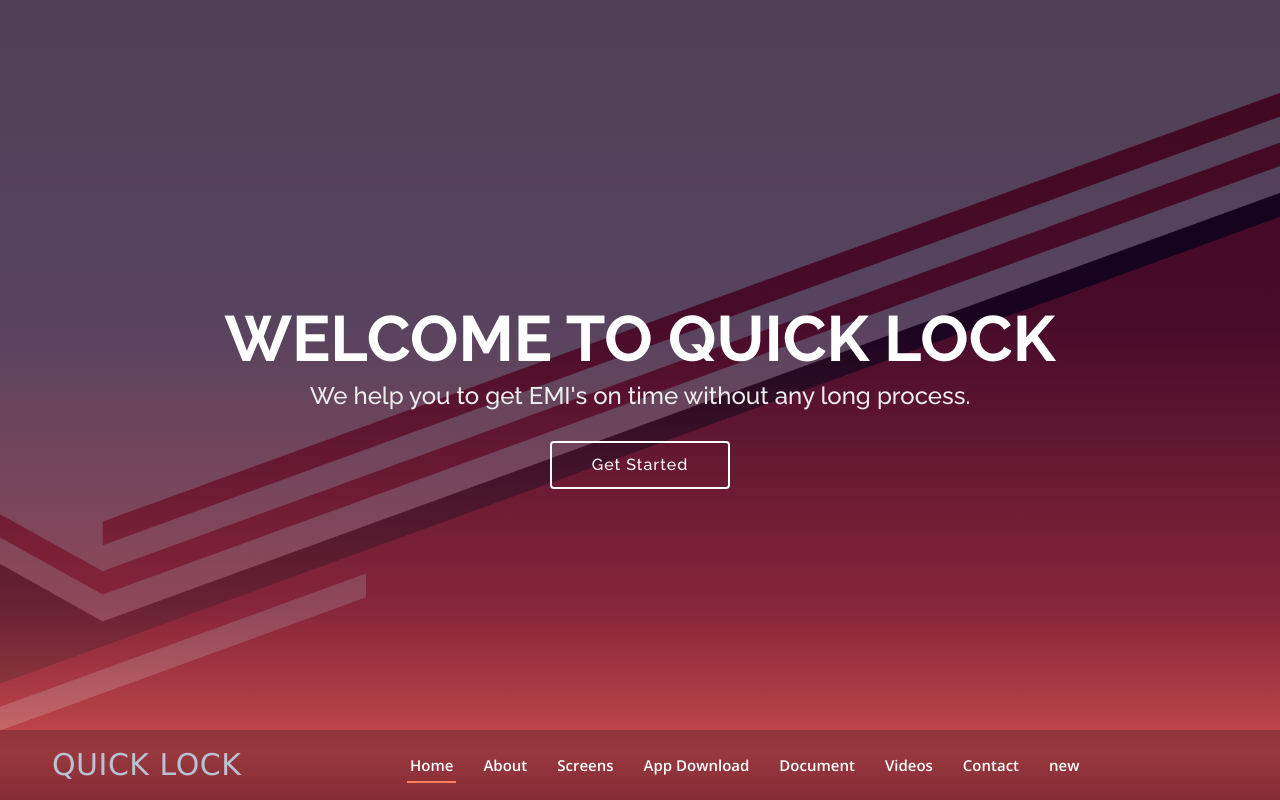
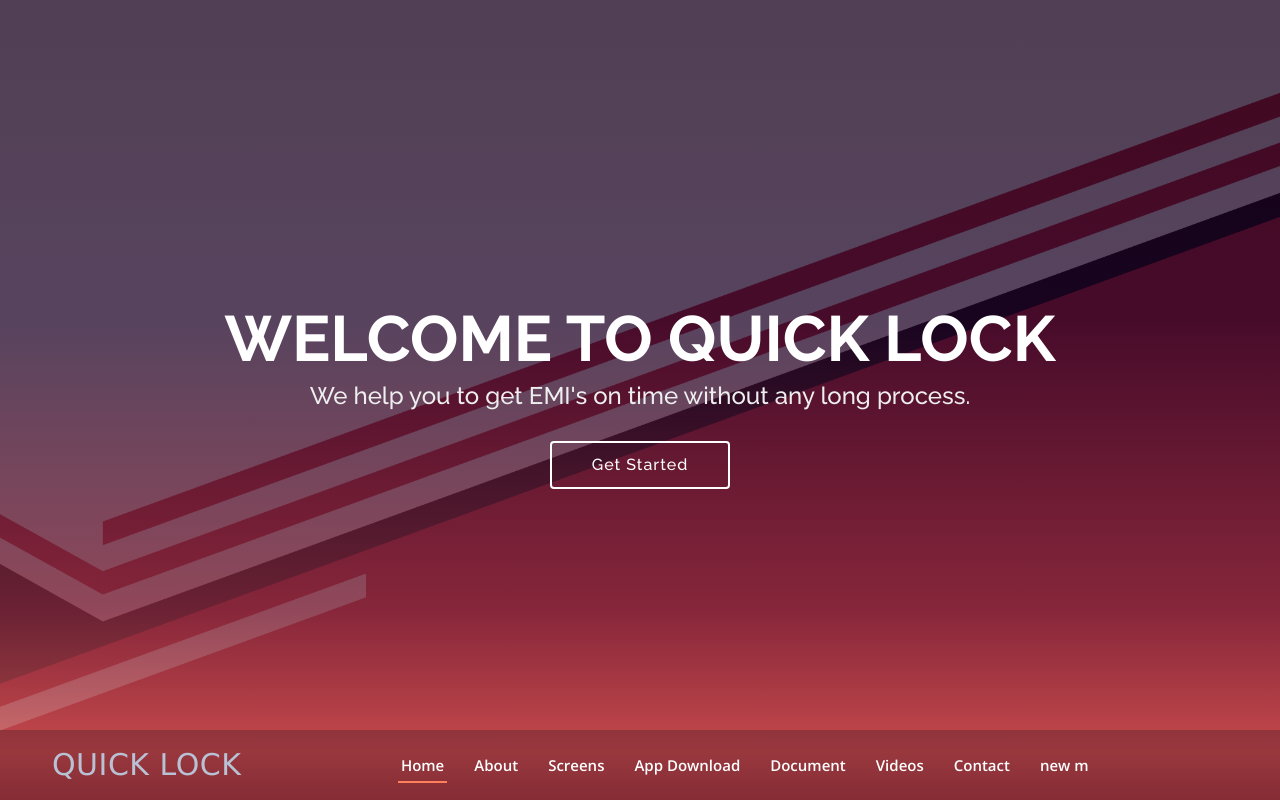
Before and after one commit to ShadabSohail21/Practice-Repo, a plain HTML site: page index.html in a window 1280 px wide. Shown: the top 800 px of the page. Drawn offline with nearby package versions, Linux system fonts and the light colour scheme.

Commit message:
Commit via VS code

```diff
--- a/index.html
+++ b/index.html
@@ -64,7 +64,7 @@
           <li><a class="nav-link scrollto" href="#document">Document</a></li>
           <li><a class="nav-link scrollto" href="#video">Videos</a></li>
           <li><a class="nav-link scrollto" href="#contact">Contact</a></li>
-          <li><a class="nav-link scrollto" href="#contact">new</a></li>
+          <li><a class="nav-link scrollto" href="#contact">new m</a></li>
         </ul>
         <i class="bi bi-list mobile-nav-toggle"></i>
       </nav><!-- .navbar -->
```
